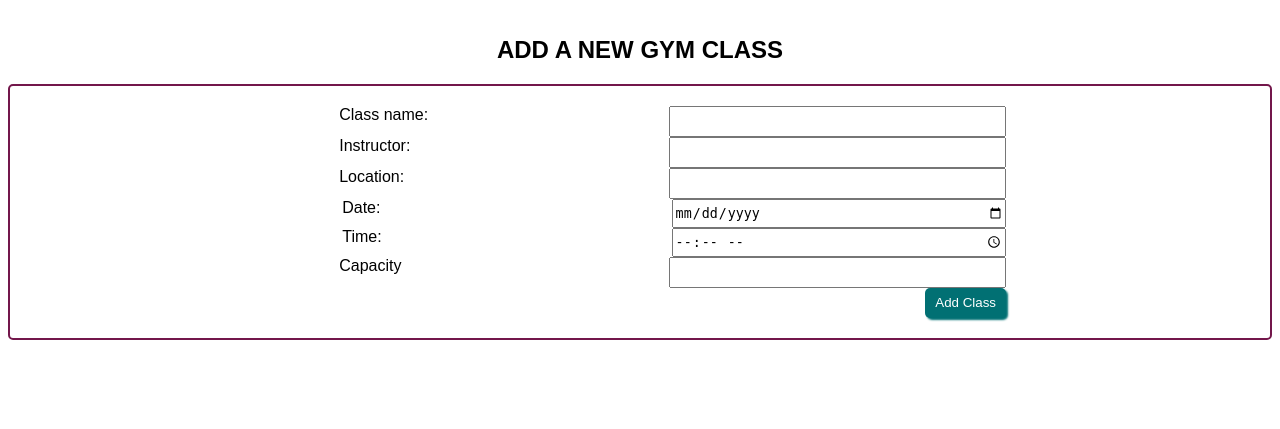
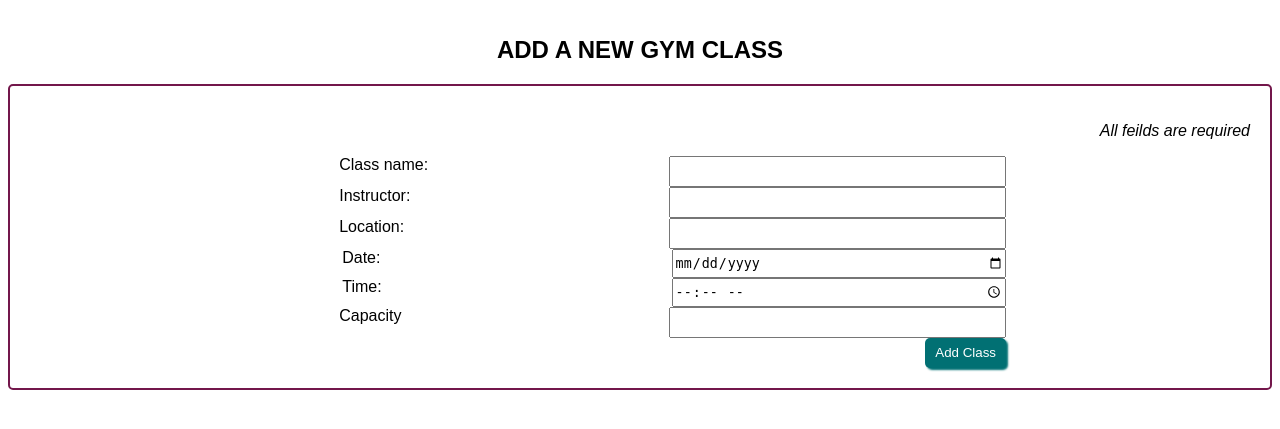
Before and after one commit to stephpaterson/python_project_gym_manager, a Flask app: page /gym_classes/new in a window 1280 px wide. Shown: the part 137-566 px from the top of the page. Run offline with Flask 2, Linux system fonts and the light colour scheme.

Commit message:
made all form feilds required

```diff
--- a/static/forms.css
+++ b/static/forms.css
@@ -16,6 +16,11 @@
     width: 60%;
     display: flex;
     justify-content: flex-end;
+}
+
+.form-new>p {
+    text-align: right;
+    font-style: italic;
 }
 
 .add{
--- a/templates/booking/new.html
+++ b/templates/booking/new.html
@@ -5,10 +5,11 @@
 {% block content  %}
 <h2>Add New Booking</h2>
 <section class="form-new">
+    <p>All feilds are required</p>
     <form action="/bookings" method="post">
         <div>
             <label for="gym_class_id">Class:</label>
-            <select name="gym_class_id" id="gym_class_id">
+            <select name="gym_class_id" id="gym_class_id" required="required">
                 {% for gym_class in gym_classes %}
                     <option value="{{gym_class.id}}">{{ gym_class.name}}</option>
                 {% endfor %}
@@ -16,7 +17,7 @@
         </div>
         <div>
             <label for="member_id">Member:</label>
-            <select name="member_id" id="member_id">
+            <select name="member_id" id="member_id" required="required">
                 {% for member in members %}
                     <option value="{{member.id}}">{{ member.first_name}}</option>
                 {% endfor %}
--- a/templates/booking/new_gym.html
+++ b/templates/booking/new_gym.html
@@ -5,16 +5,17 @@
 {% block content  %}
 <h2>Add New Booking</h2>
 <section class="form-new">
+    <p>All feilds are required</p>
     <form action="/bookings/gym_class" method="post">
         <div>
             <label for="gym_class_id">Class:</label>
-            <select name="gym_class_id" id="gym_class_id">
+            <select name="gym_class_id" id="gym_class_id" required="required">
                     <option value="{{gym_class.id}}">{{ gym_class.name}}</option>
             </select>
         </div>
         <div>
             <label for="member_id">Member:</label>
-            <select name="member_id" id="member_id">
+            <select name="member_id" id="member_id" required="required">
                 {% for member in members %}
                     <option value="{{member.id}}">{{ member.first_name}}</option>
                 {% endfor %}
--- a/templates/gym_class/new.html
+++ b/templates/gym_class/new.html
@@ -5,30 +5,31 @@
 {% block content %}
 <h2>Add a new gym class</h2>
 <section class="form-new">
+    <p>All feilds are required</p>
     <form action="/gym_classes" method="post">
         <div>
             <label for="name">Class name:</label>
-            <input type="text" id="name" name="name">
+            <input type="text" id="name" name="name" required="required">
         </div>
         <div>
             <label for="instructor">Instructor:</label>
-            <input type="text" id="instructor" name="instructor">
+            <input type="text" id="instructor" name="instructor" required="required">
         </div>
         <div>
             <label for="location">Location:</label>
-            <input type="text" id="location" name="location">
+            <input type="text" id="location" name="location" required="required">
         </div>
         <div>
             <label for="date">Date:</label>
-            <input type="date" id="date" name="date">
+            <input type="date" id="date" name="date" required="required">
         </div>
         <div>
             <label for="time">Time:</label>
-            <input type="time" id="time" name="time">
+            <input type="time" id="time" name="time" required="required">
         </div>
         <div>
             <label for="capacity">Capacity</label>
-            <input type="number" id="capacity" name="capacity">
+            <input type="number" id="capacity" name="capacity" required="required">
         </div>
         <div>
             <button class="add" type="submit">Add Class</button>
```
Also changed, not shown: templates/booking/new_member.html (+4 -3 lines), templates/member/new.html (+5 -4 lines).
